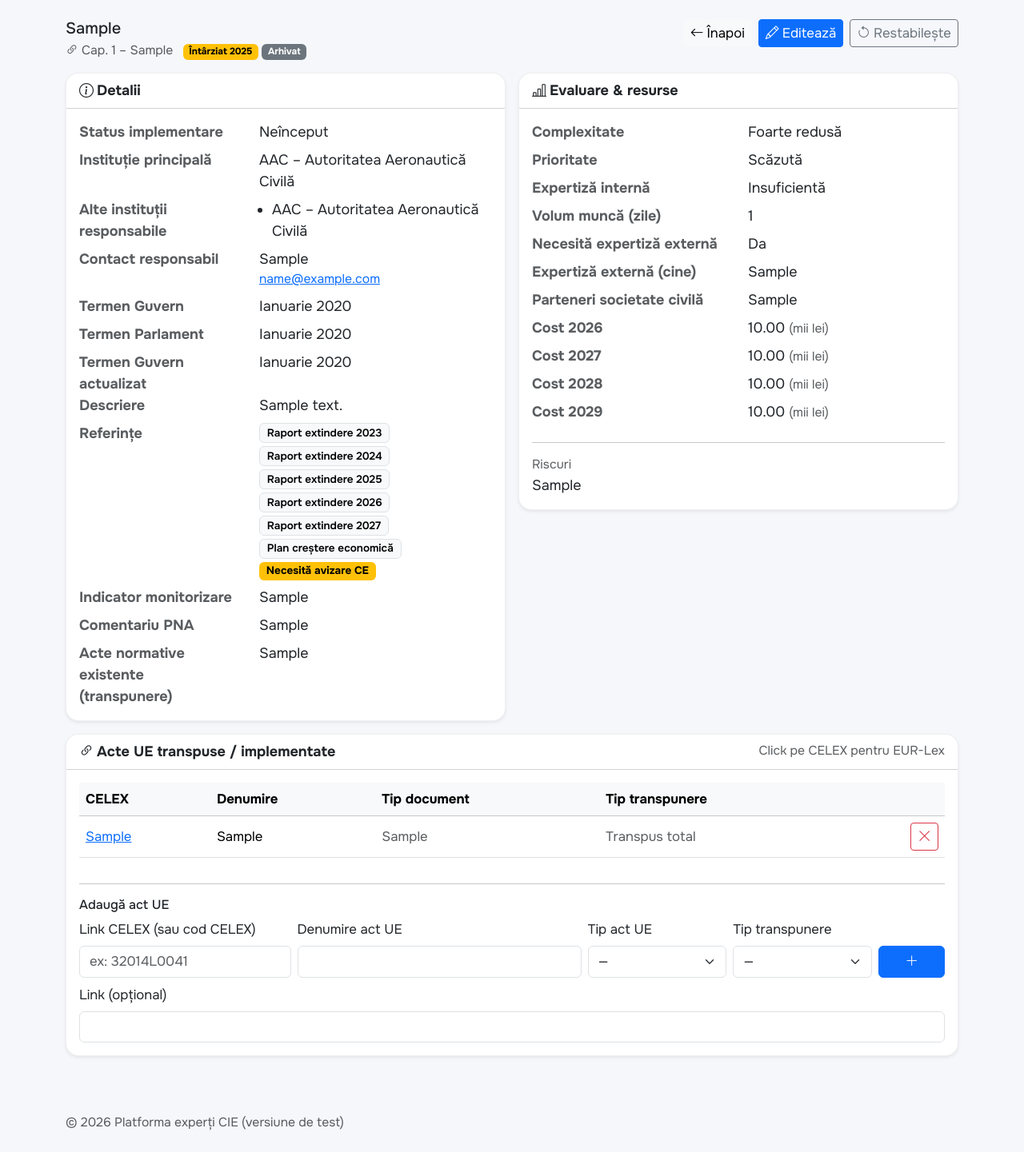
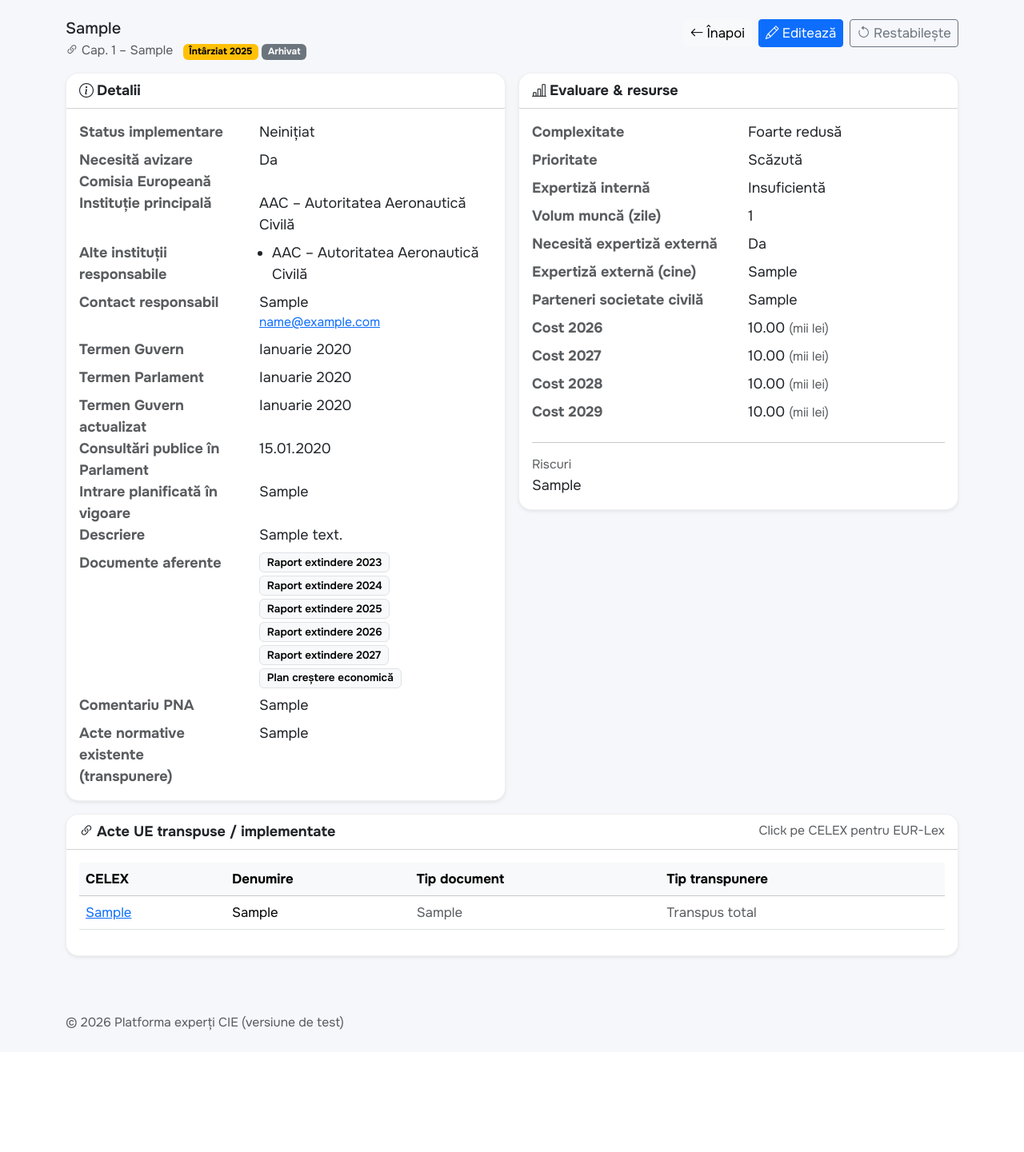
Before and after one commit to spatarum/cie-platforma, a Django app: page /administrare/pna/1/ in a window 1280 px wide. Shown: the part 128-1569 px from the top of the page at 80% size. After the commit the page ends 1417 px from the top, so only its background shows below. Run offline with Django 4.2, Linux system fonts and the light colour scheme; a user stored in the database is signed in; data comes from the database, SQL or seed files in the repository; tables that the repository leaves empty hold one stand-in row (values such as "Sample post").

Commit message:
Add files via upload

```diff
--- a/portal/forms.py
+++ b/portal/forms.py
@@ -434,6 +434,13 @@ class ChestionarForm(forms.ModelForm):
             widget=forms.Textarea(attrs={"rows": 2, "placeholder": "Scrie întrebarea aici..."}),
         )
 
+    consultari_publice_parlament = forms.DateField(
+        required=False,
+        input_formats=["%Y-%m-%d", "%d.%m.%Y", "%d/%m/%Y"],
+        widget=forms.DateInput(format="%Y-%m-%d", attrs={"class": "form-control", "type": "date"}),
+    )
+
+
     class Meta:
         model = Questionnaire
         fields = ["titlu", "descriere", "termen_limita", "este_general", "capitole", "criterii"]
@@ -675,6 +682,13 @@ class PnaProjectForm(forms.ModelForm):
         widget=forms.DateInput(format="%Y-%m", attrs={"class": "form-control", "type": "month"}),
     )
 
+    consultari_publice_parlament = forms.DateField(
+        required=False,
+        input_formats=["%Y-%m-%d", "%d.%m.%Y", "%d/%m/%Y"],
+        widget=forms.DateInput(format="%Y-%m-%d", attrs={"class": "form-control", "type": "date"}),
+    )
+
+
     class Meta:
         model = PnaProject
         fields = [
@@ -690,6 +704,8 @@ class PnaProjectForm(forms.ModelForm):
             "termen_aprobare_guvern",
             "termen_aprobare_parlament",
             "termen_actualizat_aprobare_guvern",
+            "intrare_planificata_vigoare",
+            "consultari_publice_parlament",
             "complexitate",
             "prioritate",
             "expertiza_interna",
@@ -721,6 +737,8 @@ class PnaProjectForm(forms.ModelForm):
             "institutii_responsabile": forms.CheckboxSelectMultiple(attrs={"class": "form-check-input"}),
             "contact_responsabil": forms.TextInput(attrs={"class": "form-control"}),
             "contact_responsabil_email": forms.EmailInput(attrs={"class": "form-control"}),
+            "intrare_planificata_vigoare": forms.TextInput(attrs={"class": "form-control", "placeholder": "ex: Ianuarie 2026"}),
+            "consultari_publice_parlament": forms.DateInput(attrs={"class": "form-control", "type": "date"}),
             "complexitate": forms.Select(attrs={"class": "form-select"}),
             "prioritate": forms.Select(attrs={"class": "form-select"}),
             "expertiza_interna": forms.Select(attrs={"class": "form-select"}),
@@ -754,6 +772,8 @@ class PnaProjectForm(forms.ModelForm):
             "termen_aprobare_guvern": "Termen aprobare în Guvern",
             "termen_aprobare_parlament": "Termen aprobare în Parlament",
             "termen_actualizat_aprobare_guvern": "Termen actualizat aprobare în Guvern",
+            "intrare_planificata_vigoare": "Intrare planificată în vigoare",
+            "consultari_publice_parlament": "Consultări publice în Parlament",
             "complexitate": "Complexitate (1–5)",
             "prioritate": "Prioritate (1–3)",
             "expertiza_interna": "Disponibilitate expertiză internă (1–3)",
--- a/portal/views.py
+++ b/portal/views.py
@@ -2298,6 +2298,11 @@ def admin_pna_edit(request, pk: int):
 
 @user_passes_test(is_admin)
 def admin_pna_detail(request, pk: int):
+    """Fișa proiectului PNA (doar vizualizare).
+
+    Adăugarea / scoaterea actelor UE se face doar din pagina de editare.
+    """
+
     obj = get_object_or_404(
         PnaProject.objects.select_related("chapter", "criterion", "institutie_principala_ref")
         .prefetch_related("acte_ue_legaturi__eu_act")
@@ -2305,49 +2310,14 @@ def admin_pna_detail(request, pk: int):
         pk=pk,
     )
 
-    if request.method == "POST":
-        attach_form = PnaEUActAttachForm(request.POST)
-        if attach_form.is_valid():
-            celex = attach_form.cleaned_data["celex"]
-            den = (attach_form.cleaned_data.get("denumire") or "").strip()
-            tip_doc = (attach_form.cleaned_data.get("tip_document") or "").strip()
-            url = (attach_form.cleaned_data.get("url") or "").strip()
-            tip_transp = (attach_form.cleaned_data.get("tip_transpunere") or "").strip()
-
-            act, created = EUAct.objects.get_or_create(
-                celex=celex,
-                defaults={"denumire": den or celex, "tip_document": tip_doc, "url": url},
-            )
-            # update fields if provided
-            changed = False
-            if den and act.denumire != den:
-                act.denumire = den
-                changed = True
-            if tip_doc and act.tip_document != tip_doc:
-                act.tip_document = tip_doc
-                changed = True
-            if url and act.url != url:
-                act.url = url
-                changed = True
-            if changed:
-                act.save()
-
-            link, _ = PnaProjectEUAct.objects.get_or_create(project=obj, eu_act=act)
-            if tip_transp and link.tip_transpunere != tip_transp:
-                link.tip_transpunere = tip_transp
-                link.save(update_fields=["tip_transpunere"])
-
-            messages.success(request, "Actul UE a fost atașat proiectului.")
-            return redirect("admin_pna_detail", pk=obj.pk)
-    else:
-        attach_form = PnaEUActAttachForm()
+    acts = list(obj.acte_ue_legaturi.select_related("eu_act").all())
 
     return render(
         request,
         "portal/admin_pna_detail.html",
         {
             "obj": obj,
-            "attach_form": attach_form,
+            "acts": acts,
         },
     )
 
--- a/templates/portal/admin_pna_detail.html
+++ b/templates/portal/admin_pna_detail.html
@@ -42,6 +42,9 @@
           <dt class="col-sm-5 text-muted">Status implementare</dt>
           <dd class="col-sm-7">{{ obj.get_status_implementare_display|default:"—" }}</dd>
 
+          <dt class="col-sm-5 text-muted">Necesită avizare Comisia Europeană</dt>
+          <dd class="col-sm-7">{% if obj.necesita_avizare_comisia_europeana %}Da{% else %}Nu{% endif %}</dd>
+
           <dt class="col-sm-5 text-muted">Instituție principală</dt>
           <dd class="col-sm-7">
             {% if obj.institutie_principala_ref %}
@@ -83,12 +86,18 @@
           <dt class="col-sm-5 text-muted">Termen Guvern actualizat</dt>
           <dd class="col-sm-7">{% if obj.termen_actualizat_aprobare_guvern %}{{ obj.termen_actualizat_aprobare_guvern|luna_an }}{% else %}—{% endif %}</dd>
 
+          <dt class="col-sm-5 text-muted">Consultări publice în Parlament</dt>
+          <dd class="col-sm-7">{% if obj.consultari_publice_parlament %}{{ obj.consultari_publice_parlament|date:"d.m.Y" }}{% else %}—{% endif %}</dd>
+
+          <dt class="col-sm-5 text-muted">Intrare planificată în vigoare</dt>
+          <dd class="col-sm-7">{{ obj.intrare_planificata_vigoare|default:"—" }}</dd>
+
           {% if obj.descriere %}
           <dt class="col-sm-5 text-muted">Descriere</dt>
           <dd class="col-sm-7">{{ obj.descriere|linebreaksbr }}</dd>
           {% endif %}
 
-          <dt class="col-sm-5 text-muted">Referințe</dt>
+          <dt class="col-sm-5 text-muted">Documente aferente</dt>
           <dd class="col-sm-7">
             <div class="d-flex flex-wrap gap-1">
               {% if obj.raport_extindere_2023 %}<span class="badge text-bg-light border">Raport extindere 2023</span>{% endif %}
@@ -96,17 +105,11 @@
               {% if obj.raport_extindere_2025 %}<span class="badge text-bg-light border">Raport extindere 2025</span>{% endif %}
               {% if obj.raport_extindere_2026 %}<span class="badge text-bg-light border">Raport extindere 2026</span>{% endif %}
               {% if obj.raport_extindere_2027 %}<span class="badge text-bg-light border">Raport extindere 2027</span>{% endif %}
-              {% if obj.plan_crestere_economica %}<span class="badge text-bg-light border">Plan creștere economică</span>{% endif %}
-              {% if obj.necesita_avizare_comisia_europeana %}<span class="badge text-bg-warning">Necesită avizare CE</span>{% endif %}
-              {% if not obj.raport_extindere_2023 and not obj.raport_extindere_2024 and not obj.raport_extindere_2025 and not obj.raport_extindere_2026 and not obj.raport_extindere_2027 and not obj.plan_crestere_economica and not obj.necesita_avizare_comisia_europeana %}
+              {% if obj.plan_crestere_economica %}<span class="badge text-bg-light border">Plan creștere economică</span>{% endif %}              {% if not obj.raport_extindere_2023 and not obj.raport_extindere_2024 and not obj.raport_extindere_2025 and not obj.raport_extindere_2026 and not obj.raport_extindere_2027 and not obj.plan_crestere_economica %}
                 —
               {% endif %}
             </div>
           </dd>
-
-          <dt class="col-sm-5 text-muted">Indicator monitorizare</dt>
-          <dd class="col-sm-7">{{ obj.indicator_monitorizare|default:"—"|linebreaksbr }}</dd>
-
           {% if obj.comentariu_pna %}
           <dt class="col-sm-5 text-muted">Comentariu PNA</dt>
           <dd class="col-sm-7">{{ obj.comentariu_pna|linebreaksbr }}</dd>
@@ -177,7 +180,7 @@
         <span class="text-muted small">Click pe CELEX pentru EUR-Lex</span>
       </div>
       <div class="card-body">
-        {% if obj.acte_ue_legaturi.all %}
+        {% if acts %}
           <div class="table-responsive">
             <table class="table table-hover align-middle">
               <thead class="table-light">
@@ -186,11 +189,11 @@
                   <th>Denumire</th>
                   <th>Tip document</th>
                   <th>Tip transpunere</th>
-                  <th></th>
+
                 </tr>
               </thead>
               <tbody>
-                {% for link in obj.acte_ue_legaturi.all %}
+                {% for link in acts %}
                   <tr>
                     <td class="text-nowrap">
                       <a href="{{ link.eu_act.url_final }}" target="_blank" rel="noopener">{{ link.eu_act.celex }}</a>
@@ -198,12 +201,6 @@
                     <td>{{ link.eu_act.denumire }}</td>
                     <td class="text-muted">{{ link.eu_act.tip_document|default:"—" }}</td>
                     <td class="text-muted">{{ link.get_tip_transpunere_display|default:"—" }}</td>
-                    <td class="text-end">
-                      <form method="post" action="{% url 'admin_pna_detach_act' link.id %}" class="d-inline" onsubmit="return confirm('Scoți acest act din proiect?');">
-                        {% csrf_token %}
-                        <button class="btn btn-sm btn-outline-danger"><i class="bi bi-x-lg"></i></button>
-                      </form>
-                    </td>
                   </tr>
                 {% endfor %}
               </tbody>
@@ -212,36 +209,6 @@
         {% else %}
           <div class="text-muted">Nu sunt atașate acte UE.</div>
         {% endif %}
-
-        <hr>
-        <h2 class="h6 mb-2">Adaugă act UE</h2>
-        <form method="post" class="row g-2">
-          {% csrf_token %}
-          <div class="col-md-3">
-            <label class="form-label">{{ attach_form.celex.label }}</label>
-            {{ attach_form.celex }}
-            {% if attach_form.celex.errors %}<div class="text-danger small">{{ attach_form.celex.errors }}</div>{% endif %}
-          </div>
-          <div class="col-md-4">
-            <label class="form-label">{{ attach_form.denumire.label }}</label>
-            {{ attach_form.denumire }}
-          </div>
-          <div class="col-md-2">
-            <label class="form-label">{{ attach_form.tip_document.label }}</label>
-            {{ attach_form.tip_document }}
-          </div>
-          <div class="col-md-2">
-            <label class="form-label">{{ attach_form.tip_transpunere.label }}</label>
-            {{ attach_form.tip_transpunere }}
-          </div>
-          <div class="col-md-1 d-flex align-items-end">
-            <button class="btn btn-primary w-100" type="submit"><i class="bi bi-plus-lg"></i></button>
-          </div>
-          <div class="col-12">
-            <label class="form-label">{{ attach_form.url.label }}</label>
-            {{ attach_form.url }}
-          </div>
-        </form>
       </div>
     </div>
   </div>
```
Also changed, not shown: portal/models.py (+24 -16 lines), portal/pna_import_utils.py (+97 -6 lines), templates/portal/admin_pna_dashboard.html (+8 -7 lines), templates/portal/admin_pna_form.html (+11 -0 lines), portal/migrations/0018_pna_statuses_and_fields.py (added).
